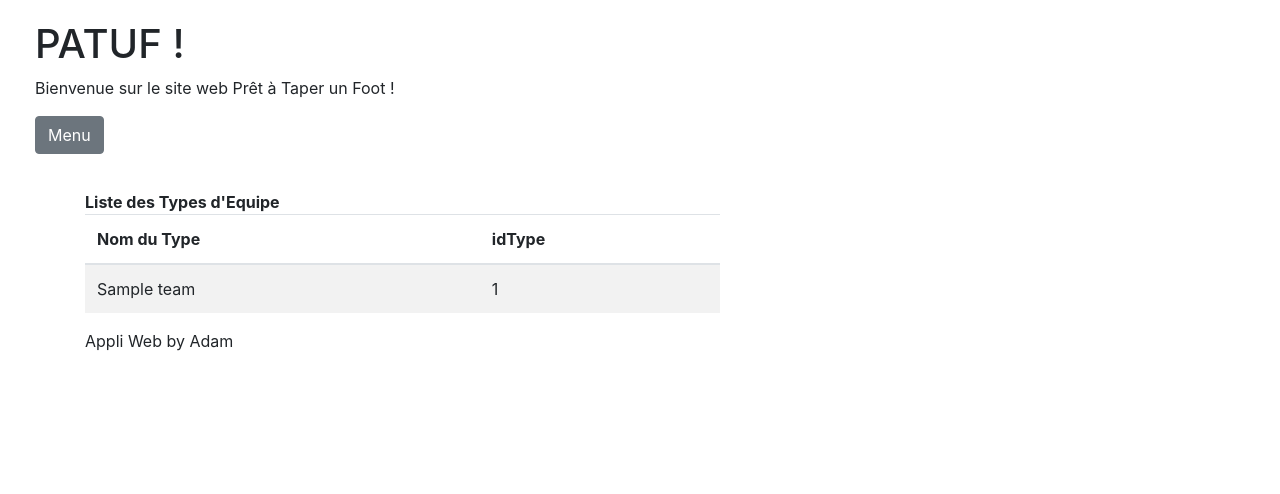
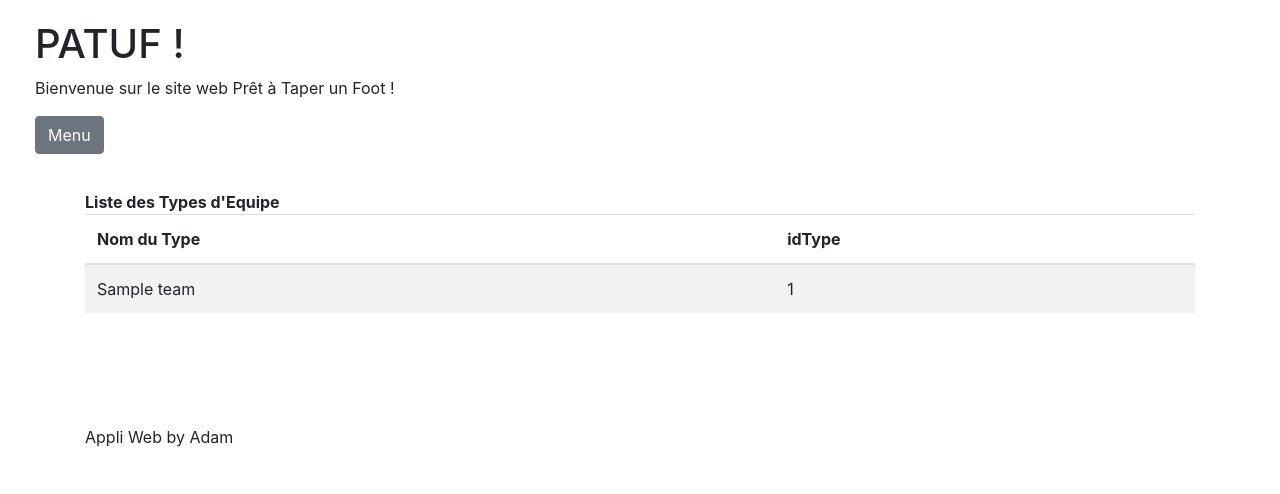
Before and after one commit to AmarAdam/patuf, a CodeIgniter app: page /database/index.php/typectrl/listtype in a window 1280 px wide. Shown: the top 494 px of the page. Run offline with CodeIgniter, Linux system fonts and the light colour scheme; tables that the repository leaves empty or names only in its code hold one stand-in row (values such as "Sample post"); some libraries are stand-ins or nearby versions.

Commit message:
Update list_type.php

```diff
--- a/application/views/pages/type/list_type.php
+++ b/application/views/pages/type/list_type.php
@@ -3,7 +3,7 @@
                 <div class="animated fadeIn">
                   <div>
                   <div class="row">
-                      <div class="col-md-7 col-md-offset-3">
+                      <div class="col-md-12">
                           <div class="box">
                               <strong>Liste des Types d'Equipe</strong>
 
@@ -28,3 +28,7 @@
                           </div>
                         </div>
                       </div>
+
+
+                        <br></br>
+                      <br></br>
```
